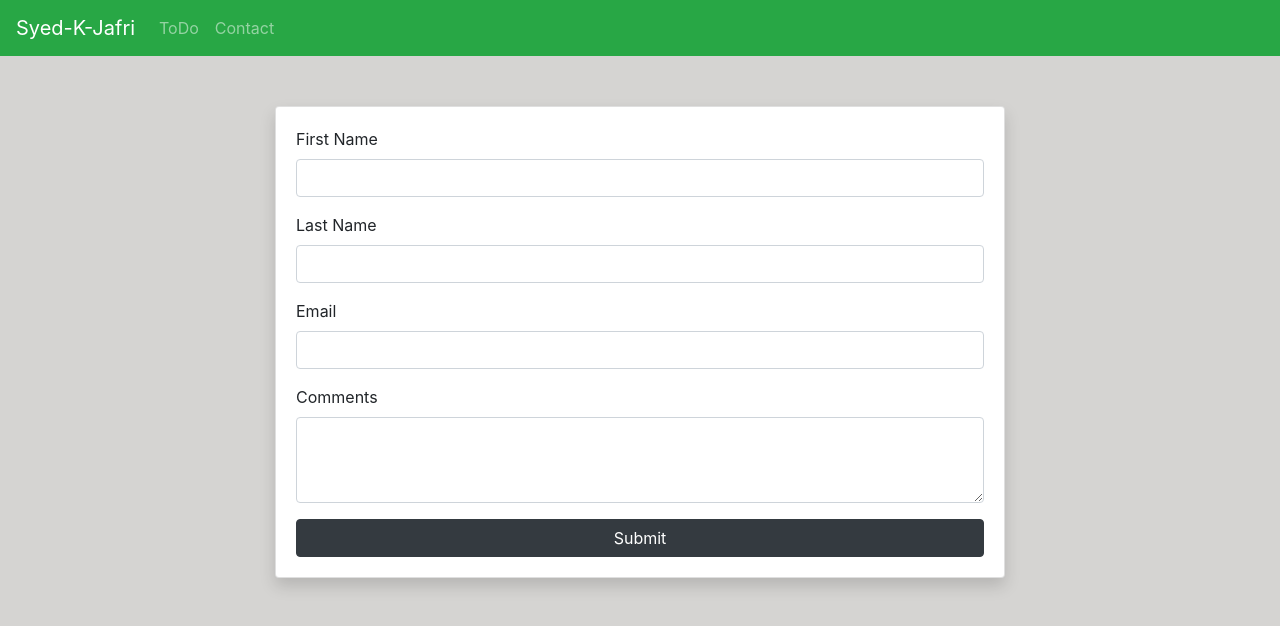
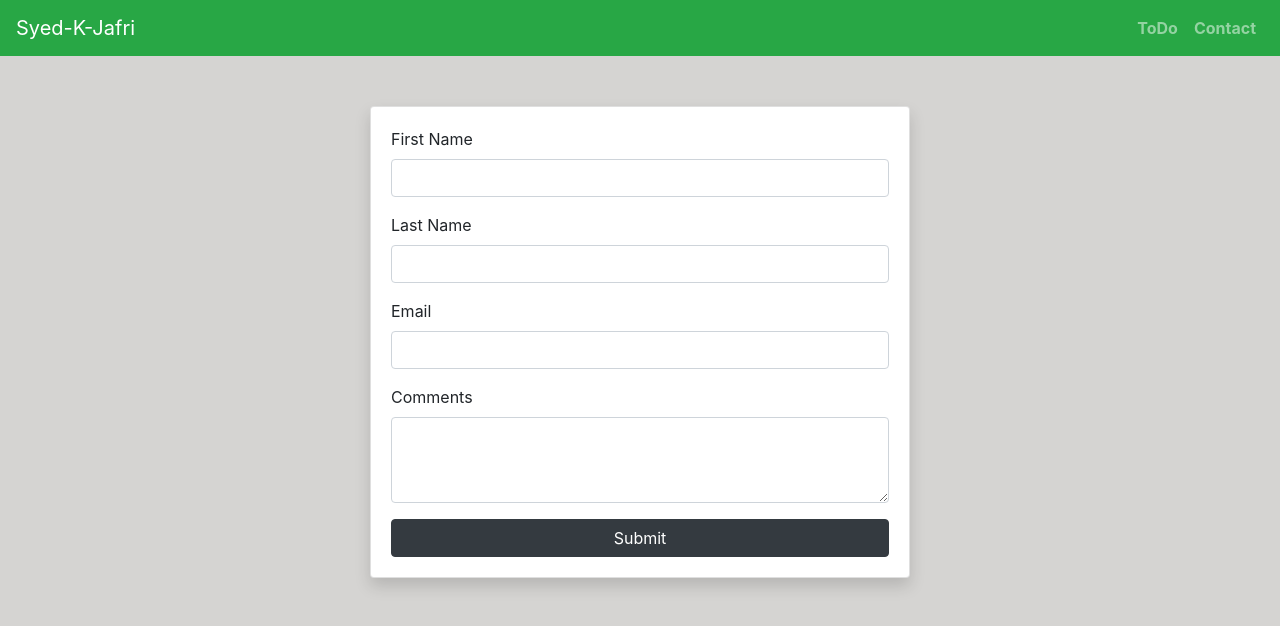
Before and after one commit to Syed-K-Jafri/todo, a React (Create React App) app: page /todo/contact in a window 1280 px wide. Shown: the top 626 px of the page. Built offline with nearby package versions, Linux system fonts and the light colour scheme.

Commit message:
style navbar & contact page

```diff
--- a/src/Contact/Contact.js
+++ b/src/Contact/Contact.js
@@ -27,7 +27,7 @@ class Contact extends React.Component {
     return (
       <div className="container">
         <Row className='custom-comp-pad'>
-          <Col md={{ span: 8, offset: 2 }}>
+          <Col md={{ span: 6, offset: 3 }}>
             <Card className="shadow">
                 <Card.Body>
                     <Form onSubmit={(e) => this.handleSubmit()}>
--- a/src/NavBar/NavBar.js
+++ b/src/NavBar/NavBar.js
@@ -12,9 +12,9 @@ const NavBar = ({ history }) => {
     return (
         <Navbar bg="success" variant="dark">
             <Navbar.Brand href="/todo">Syed-K-Jafri</Navbar.Brand>
-            <Nav className="mr-auto">
-                <Nav.Link href="/todo" onClick={(e) => routeChange(e, '/todo')}>ToDo</Nav.Link>
-                <Nav.Link href="/contact" onClick={(e) => routeChange(e, '/contact')}>Contact</Nav.Link>
+            <Nav className="custom-width" style={{ justifyContent: 'flex-end'}}>
+                <Nav.Link href="/todo" onClick={(e) => routeChange(e, '/todo')}><b>ToDo</b></Nav.Link>
+                <Nav.Link href="/contact" onClick={(e) => routeChange(e, '/contact')}><b>Contact</b></Nav.Link>
             </Nav>
         </Navbar>
     );
```
